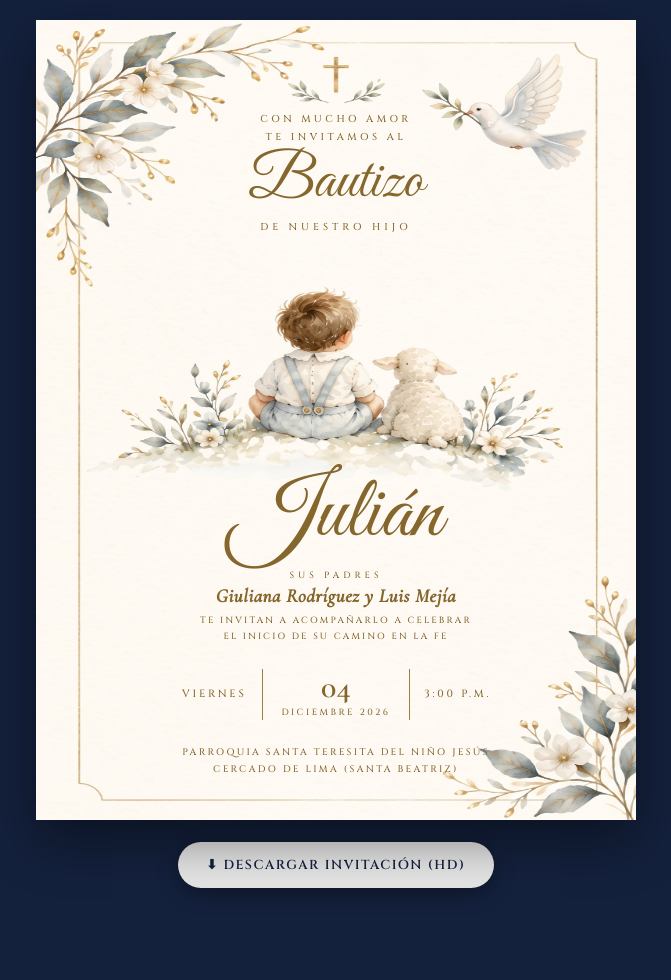
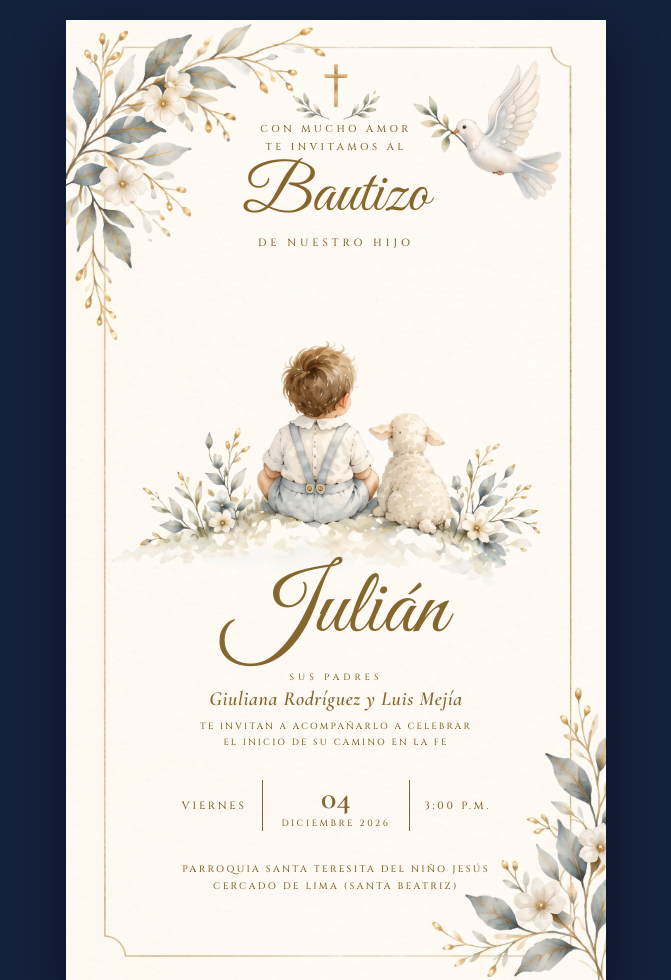
Before and after one commit to lmejias-droid/Bautizo-_Juli-n-, a plain HTML site: page index.html in a window 1280 px wide. Shown: the top 980 px of the page, without its empty margins (304-975 px from the left). Before the commit the page ends 928 px from the top, so only its background shows below. Drawn offline with nearby package versions, Linux system fonts and the light colour scheme.

Commit message:
Refine styles and layout in index.html
Updated font styles and sizes, adjusted layout dimensions, and modified margin values for improved design.

```diff
--- a/index.html
+++ b/index.html
@@ -6,7 +6,7 @@
   <title>Bautizo de Julián</title>
   <link rel="preconnect" href="https://fonts.googleapis.com">
   <link rel="preconnect" href="https://fonts.gstatic.com" crossorigin>
-  <link href="https://fonts.googleapis.com/css2?family=Cinzel:wght@400;500;600&family=Cormorant+Garamond:ital,wght@0,400;0,600;1,500&family=Great+Vibes&display=swap" rel="stylesheet">
+  <link href="https://fonts.googleapis.com/css2?family=Cinzel:wght@400;500;600&family=Cormorant+Garamond:ital,wght@0,400;0,600;1,500;1,600&family=Great+Vibes&display=swap" rel="stylesheet">
   <script src="https://cdnjs.cloudflare.com/ajax/libs/html2canvas/1.4.1/html2canvas.min.js"></script>
   <style>
     * { box-sizing: border-box; margin: 0; padding: 0; }
@@ -21,8 +21,8 @@
       font-family: 'Cinzel', serif;
     }
     #tarjeta {
-      width: 600px;
-      height: 800px;
+      width: 540px;
+      height: 960px;
       background-image: url('fondo_bautizo.jpg');
       background-size: 100% 100%;
       background-repeat: no-repeat;
@@ -36,7 +36,7 @@
       overflow: hidden;
     }
     .bloque-superior {
-      margin-top: 90px;
+      margin-top: 100px;
       display: flex;
       flex-direction: column;
       align-items: center;
@@ -50,31 +50,31 @@
     }
     .titulo-script {
       font-family: 'Great Vibes', cursive;
-      font-size: 62px;
+      font-size: 66px;
       color: #85672e;
       line-height: 1;
-      margin: 5px 0 7px;
+      margin: 6px 0 8px;
       font-weight: 400;
     }
     .de-nuestro {
-      font-size: 10px;
+      font-size: 10.5px;
       font-weight: 500;
       letter-spacing: 4px;
       color: #85672e;
     }
     .bloque-inferior {
-      margin-top: 242px;
-      width: 80%;
+      margin-top: 320px;
+      width: 82%;
       display: flex;
       flex-direction: column;
       align-items: center;
     }
     .nombre-julian {
       font-family: 'Great Vibes', cursive;
-      font-size: 88px;
+      font-size: 92px;
       color: #85672e;
       line-height: 0.9;
-      margin-bottom: 14px;
+      margin-bottom: 18px;
       font-weight: 400;
     }
     .sus-padres {
@@ -82,16 +82,16 @@
       font-weight: 500;
       letter-spacing: 4px;
       color: #85672e;
-      margin-bottom: 3px;
+      margin-bottom: 4px;
     }
     .nombres-padres {
       font-family: 'Cormorant Garamond', serif;
       font-style: italic;
-      font-size: 19px;
+      font-size: 20px;
       font-weight: 600;
       color: #85672e;
       letter-spacing: 0.6px;
-      margin-bottom: 6px;
+      margin-bottom: 8px;
     }
     .frase-invitacion {
       font-size: 9px;
@@ -100,14 +100,14 @@
       line-height: 1.75;
       color: #85672e;
       max-width: 410px;
-      margin-bottom: 24px;
+      margin-bottom: 30px;
     }
     .fecha-grid {
       display: grid;
       grid-template-columns: 1fr auto 1fr;
       align-items: center;
       width: 340px;
-      margin-bottom: 24px;
+      margin-bottom: 30px;
       color: #85672e;
     }
     .dia-semana, .hora {
@@ -117,8 +117,8 @@
       color: #85672e;
     }
     .centro-fecha {
-      border-left: 1px solid #9c7e44;
-      border-right: 1px solid #9c7e44;
+      border-left: 1px solid #85672e;
+      border-right: 1px solid #85672e;
       padding: 2px 18px;
       display: flex;
       flex-direction: column;
@@ -146,7 +146,7 @@
       color: #85672e;
     }
     .btn-descargar {
-      margin-top: 22px;
+      margin-top: 24px;
       padding: 14px 28px;
       background: #E5E5E5;
       color: #14213D;
@@ -161,7 +161,7 @@
     }
     .btn-descargar:active { transform: scale(0.97); }
     @media (max-width: 630px) {
-      #tarjeta { transform: scale(0.58); transform-origin: top center; margin-bottom: -320px; }
+      #tarjeta { transform: scale(0.58); transform-origin: top center; margin-bottom: -360px; }
     }
   </style>
 </head>
```
